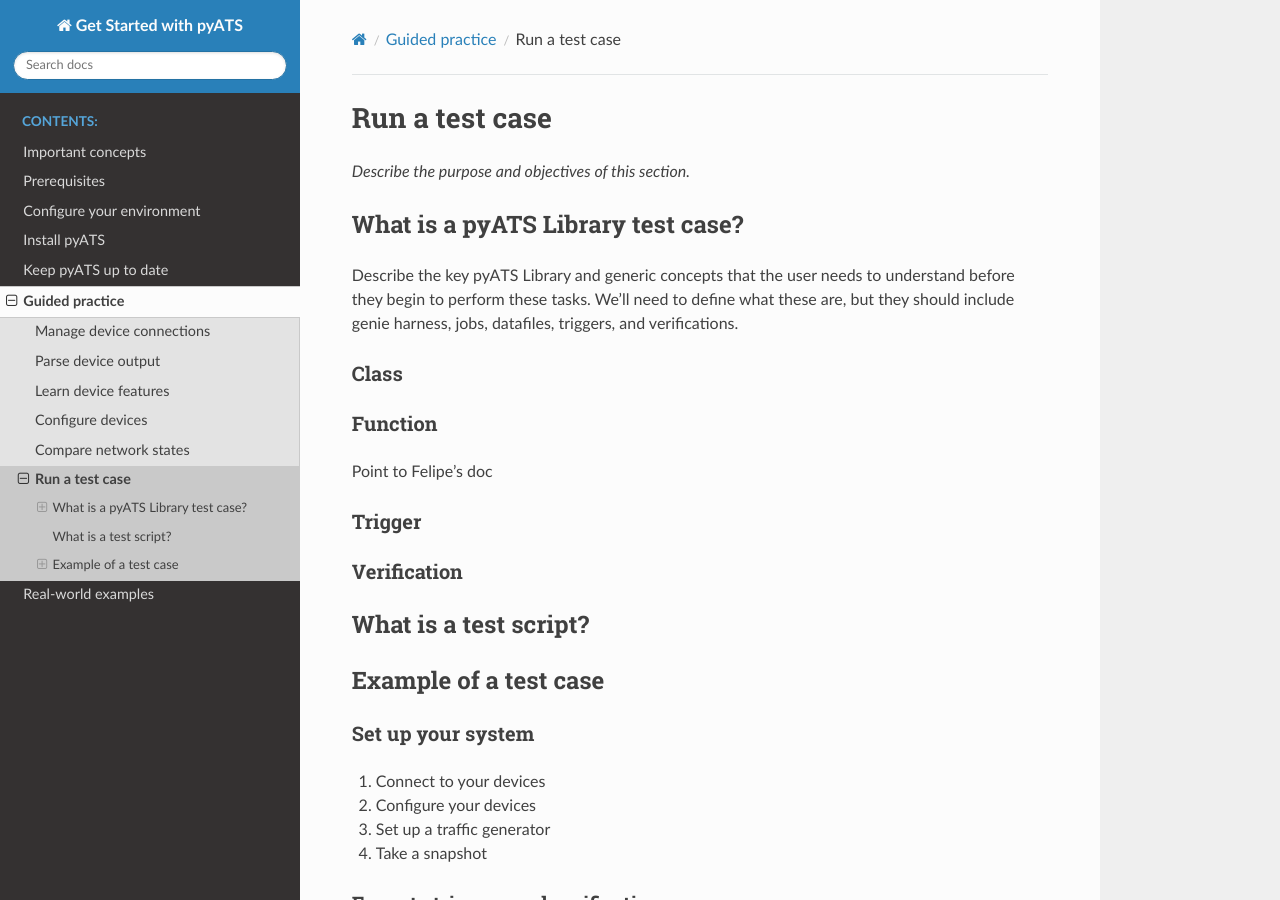
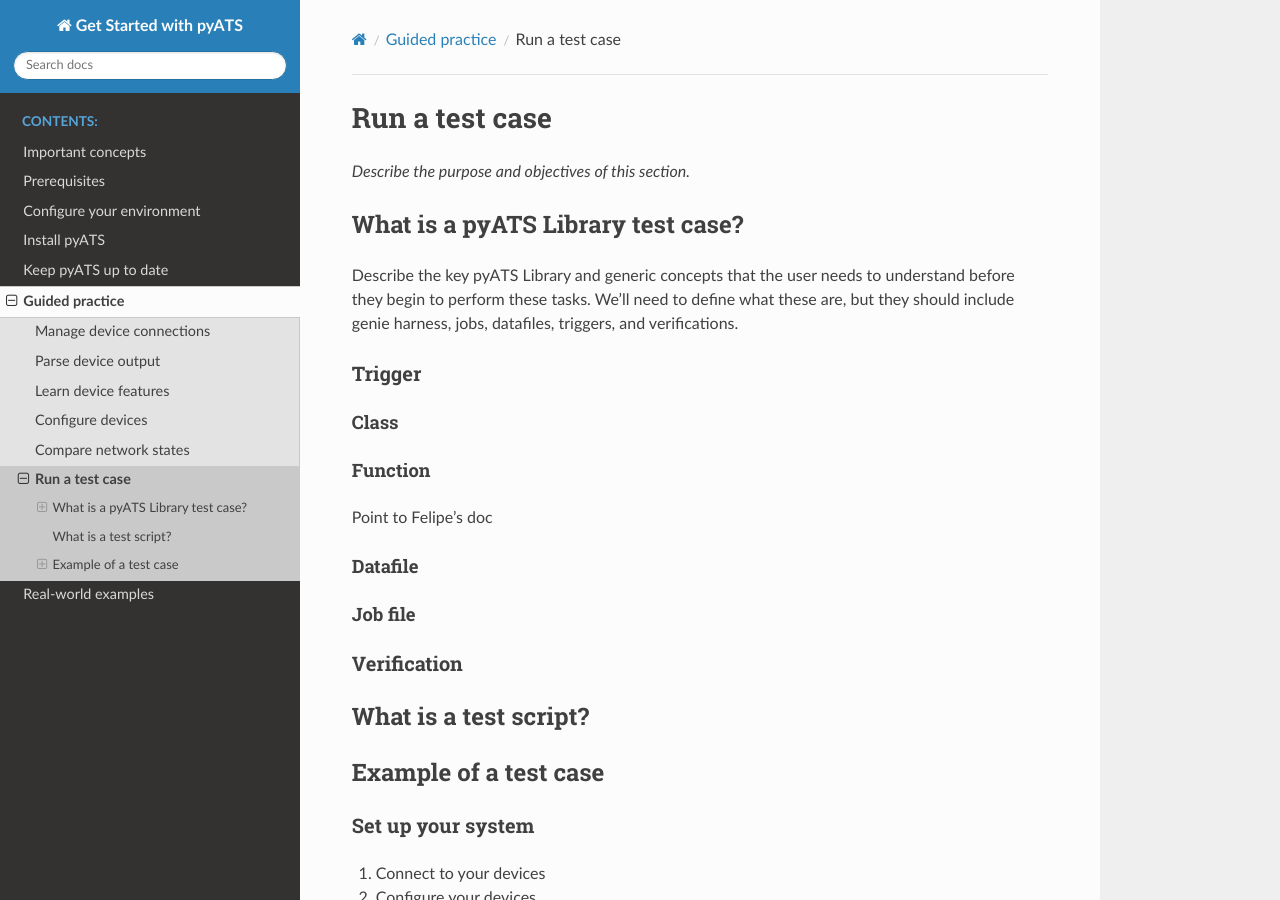
Before and after one commit to CiscoTestAutomation/getting-started, a Sphinx documentation site: the page built from source/quickstart/runtestcase.rst, in a window 1280 px wide and 900 px high. Built offline with Sphinx 7.4.7 and the Read the Docs theme 2.0.0, drawn with Linux system fonts in a browser that asks for light colours; pages that are not in the unit, such as notebooks, are missing from menus.

Commit message:
Set up first topic headings.

```diff
--- a/source/quickstart/runtestcase.rst
+++ b/source/quickstart/runtestcase.rst
@@ -6,20 +6,28 @@
 --------------------------------
 Describe the key |library| and generic concepts that the user needs to understand before they begin to perform these tasks. We'll need to define what these are, but they should include |genieprfx| harness, jobs, datafiles, triggers, and verifications.
 
-Class
+Trigger
 ^^^^^^^^^^^^^
 
+Class
+"""""
+
 Function
-^^^^^^^^^^
+""""""""
 Point to Felipe's doc
 
-Trigger
-^^^^^^^^^
+Datafile
+""""""""
+
+Job file
+"""""""""
+
+
 
 
 
 Verification
-^^^^^^^^^^^
+^^^^^^^^^^^^
 
 What is a test script?
 -----------------------
```
